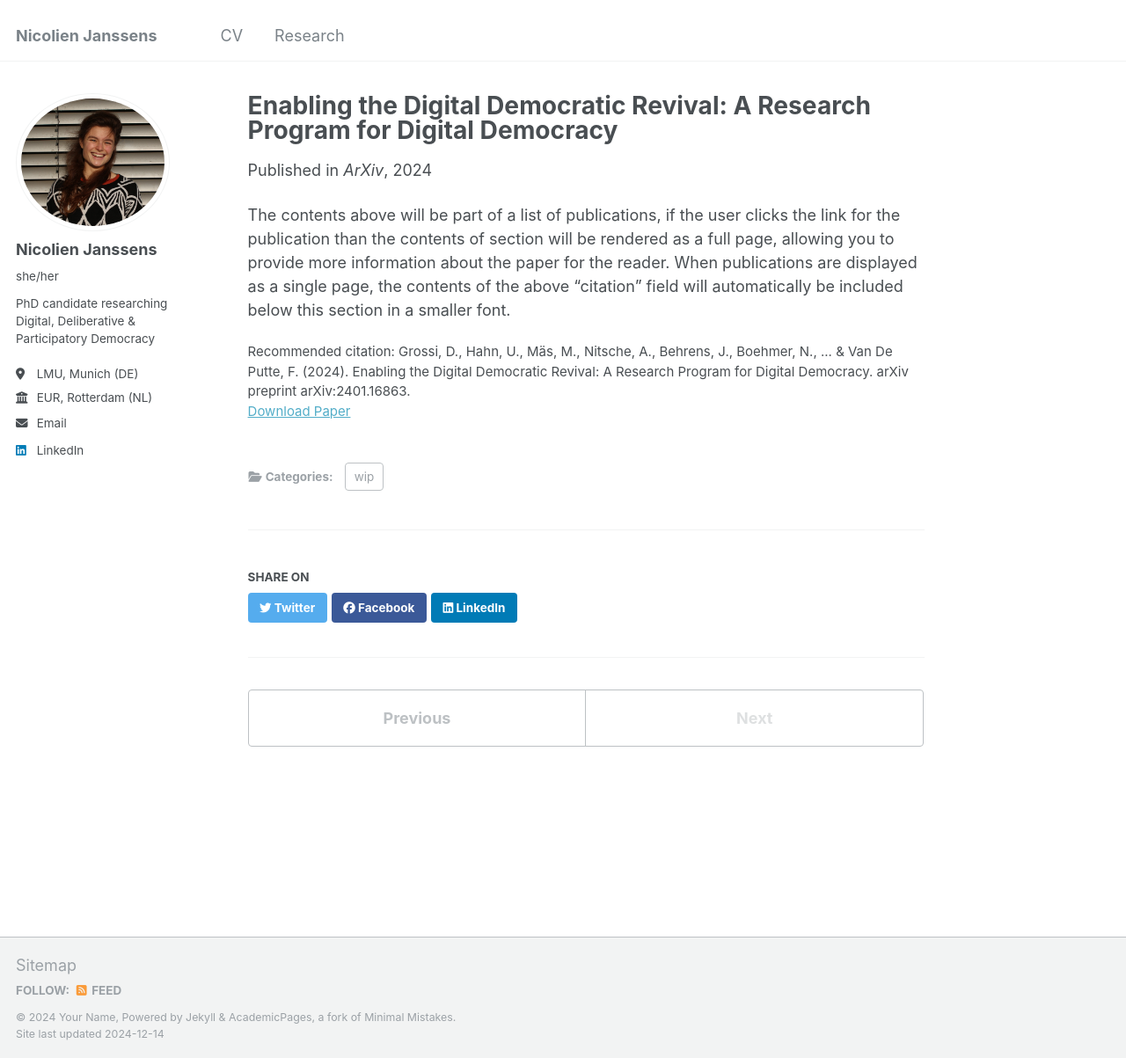
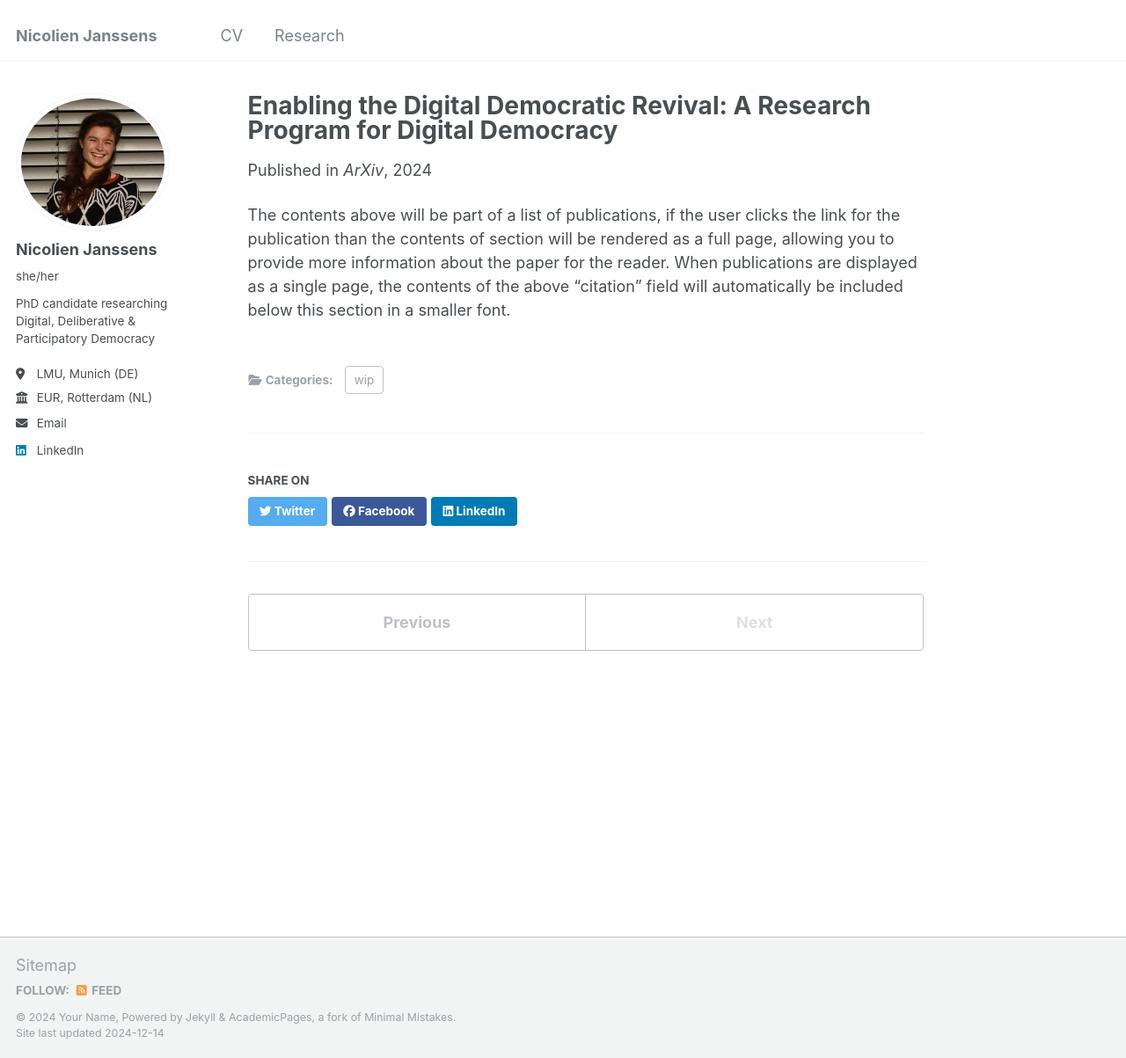
Before and after one commit to nicolienjanssens/nicolienjanssens, a Jekyll site: the page built from _publications/2009-10-01-paper-title-number-1.md, in a window 1280 px wide and 1203 px high. Shown: the whole window at 88% size. Built offline with Jekyll 4.4.1, drawn with Linux system fonts in a browser that asks for light colours; part of the change alters nothing that is shown.

Commit message:
commented out citation

```diff
--- a/_publications/2009-10-01-paper-title-number-1.md
+++ b/_publications/2009-10-01-paper-title-number-1.md
@@ -8,7 +8,7 @@ date: 2024-01-30
 venue: 'ArXiv'
 #slidesurl: 'http://academicpages.github.io/files/slides1.pdf'
 paperurl: 'https://arxiv.org/abs/2401.16863'
-citation: 'Grossi, D., Hahn, U., Mäs, M., Nitsche, A., Behrens, J., Boehmer, N., ... & Van De Putte, F. (2024). Enabling the Digital Democratic Revival: A Research Program for Digital Democracy. arXiv preprint arXiv:2401.16863.'
+#citation: 'Grossi, D., Hahn, U., Mäs, M., Nitsche, A., Behrens, J., Boehmer, N., ... & Van De Putte, F. (2024). Enabling the Digital Democratic Revival: A Research Program for Digital Democracy. arXiv preprint arXiv:2401.16863.'
 ---
 
 The contents above will be part of a list of publications, if the user clicks the link for the publication than the contents of section will be rendered as a full page, allowing you to provide more information about the paper for the reader. When publications are displayed as a single page, the contents of the above "citation" field will automatically be included below this section in a smaller font.
```
